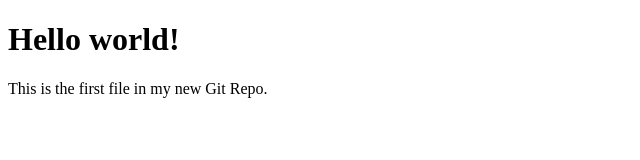
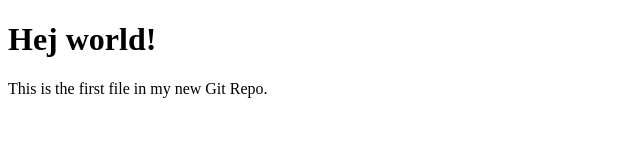
Before and after one commit to Adesoba/testgit2, a plain HTML site: page index.html in a window 1280 px wide. Shown: the whole page, without its empty margins (0-640 px from the left). Drawn offline with Linux system fonts and the light colour scheme.

Commit message:
Updated index.html file

```diff
--- a/index.html
+++ b/index.html
@@ -5,7 +5,7 @@
 </head>
 <body>
 
-<h1>Hello world!</h1>
+<h1>Hej world!</h1>
 <p>This is the first file in my new Git Repo.</p>
 
 </body>
```
